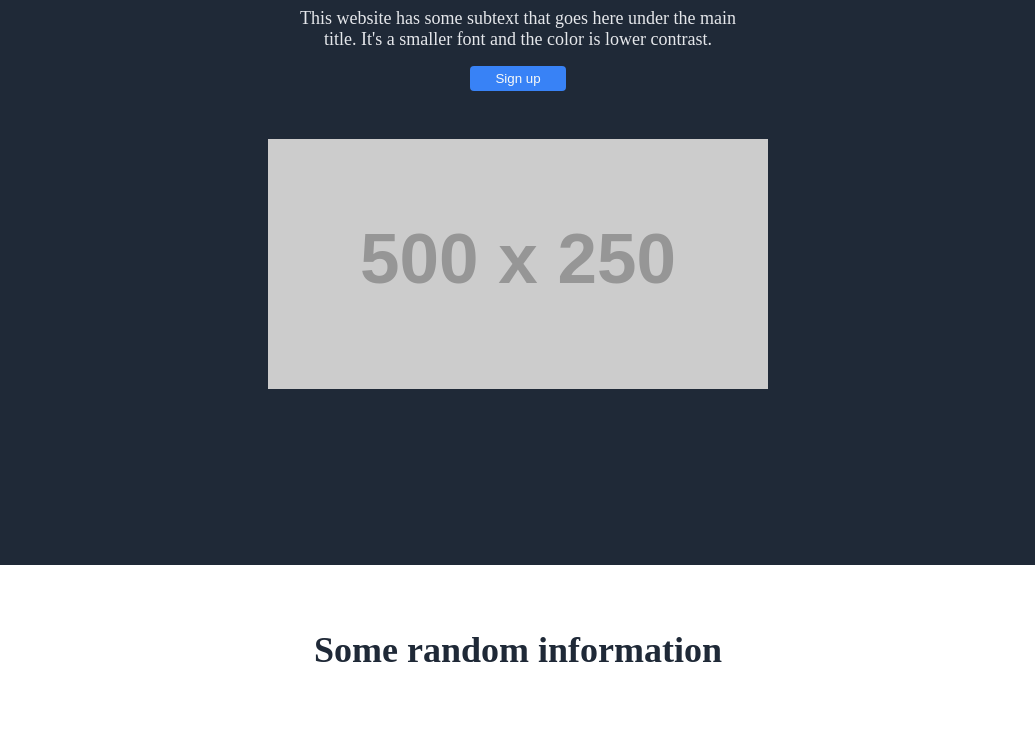
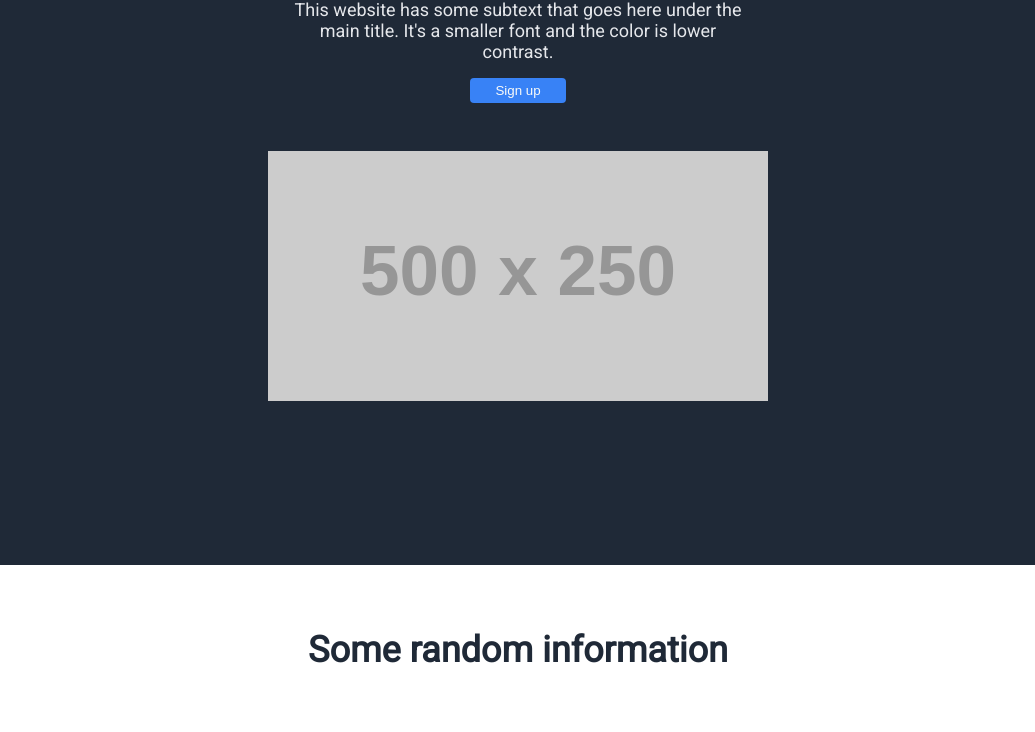
Before and after one commit to Tory-Stodard/project-landing-page, a plain HTML site: page index.html in a window 1280 px wide. Shown: the part 235-967 px from the top of the page, without its empty margins (122-1157 px from the left). Drawn offline with Linux system fonts and the light colour scheme; placeholder pictures from the web are drawn by us.

Commit message:
added roboto font family.

```diff
--- a/styles.css
+++ b/styles.css
@@ -1,3 +1,7 @@
+/* Font Import */
+
+@import url("https://fonts.googleapis.com/css2?family=Roboto&display=swap");
+
 /* Global Styles */
 
 :root {
@@ -16,6 +20,10 @@
 
 html {
   scroll-behavior: smooth;
+}
+
+body {
+  font-family: "Roboto", sans-serif;
 }
 
 li {
```
